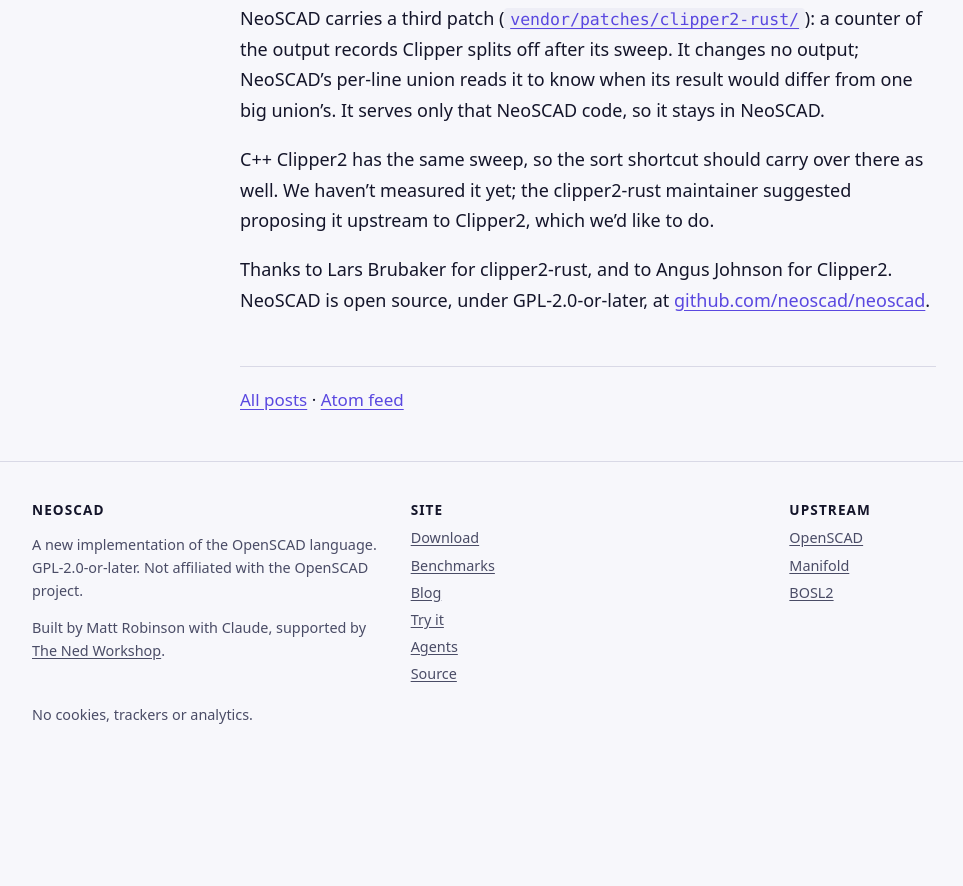
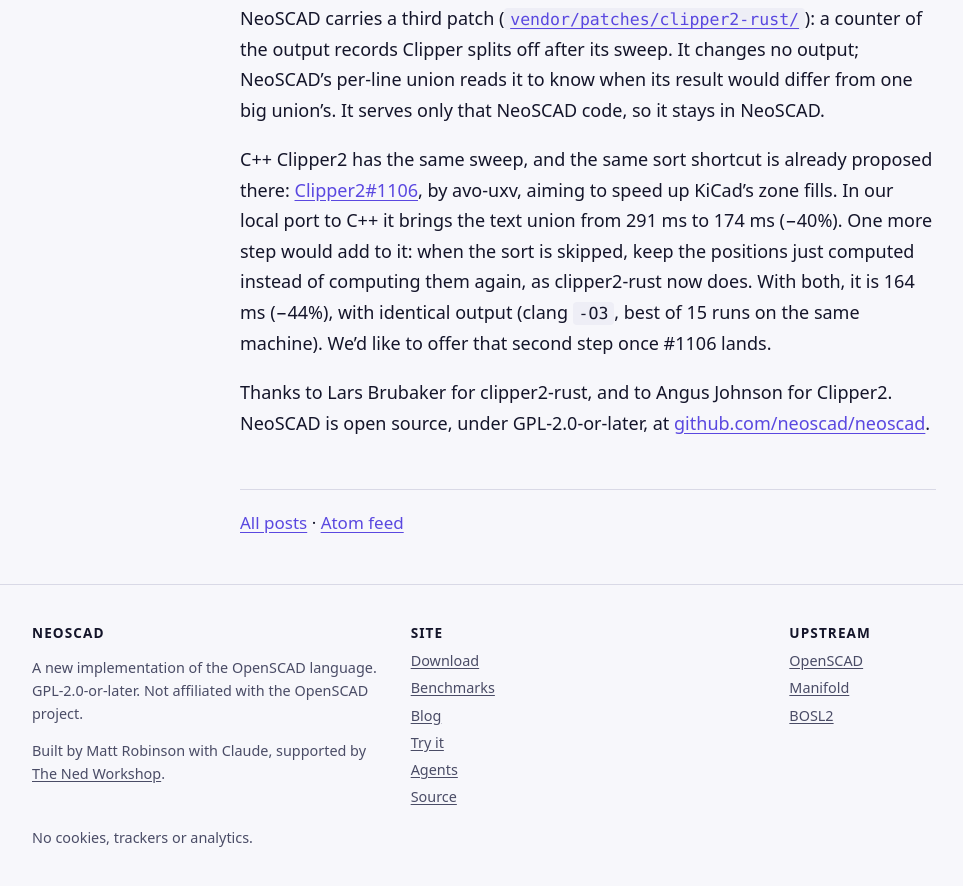
Before and after one commit to neoscad/website, a plain HTML site: page blog/clipper2-rust-patches/index.html in a window 1280 px wide. Shown: the part 3077-3963 px from the top of the page, without its empty margins (52-1015 px from the left). Before the commit the page ends 3866 px from the top, so only its background shows below. Drawn offline with Linux system fonts and the light colour scheme.

Commit message:
Blog: the clipper2-rust post links the C++ Clipper2 sort-skip PR
C++ Clipper2 already has the same sort shortcut proposed (#1106), so the
post's closing now links it instead of saying we'd propose it. It gives
our local C++ port's numbers for the text union: -40% from the skip, and
-44% with the extra step of keeping the computed positions, which we'd
offer once #1106 lands.

```diff
--- a/blog/clipper2-rust-patches/index.html
+++ b/blog/clipper2-rust-patches/index.html
@@ -188,9 +188,15 @@
 changes no output; NeoSCAD’s per-line union reads it to know when its
 result would differ from one big union’s. It serves only that NeoSCAD
 code, so it stays in NeoSCAD.</p>
-<p>C++ Clipper2 has the same sweep, so the sort shortcut should carry over
-there as well. We haven’t measured it yet; the clipper2-rust maintainer
-suggested proposing it upstream to Clipper2, which we’d like to do.</p>
+<p>C++ Clipper2 has the same sweep, and the same sort shortcut is already
+proposed there: <a href="https://github.com/AngusJohnson/Clipper2/pull/1106">Clipper2#1106</a>,
+by avo-uxv, aiming to speed up KiCad’s zone fills. In our local port to
+C++ it brings the text union from 291 ms to 174 ms (−40%). One more step
+would add to it: when the sort is skipped, keep the positions just
+computed instead of computing them again, as clipper2-rust now does. With
+both, it is 164 ms (−44%), with identical output (clang <code>-O3</code>, best of
+15 runs on the same machine). We’d like to offer that
+second step once #1106 lands.</p>
 <p>Thanks to Lars Brubaker for clipper2-rust, and to Angus Johnson for
 Clipper2. NeoSCAD is open source, under GPL-2.0-or-later, at
 <a href="https://github.com/neoscad/neoscad">github.com/neoscad/neoscad</a>.</p>
```
Also changed, not shown: blog/feed.xml (+9 -3 lines), blog/posts/2026-10-06-clipper2-rust-patches.md (+9 -3 lines).
